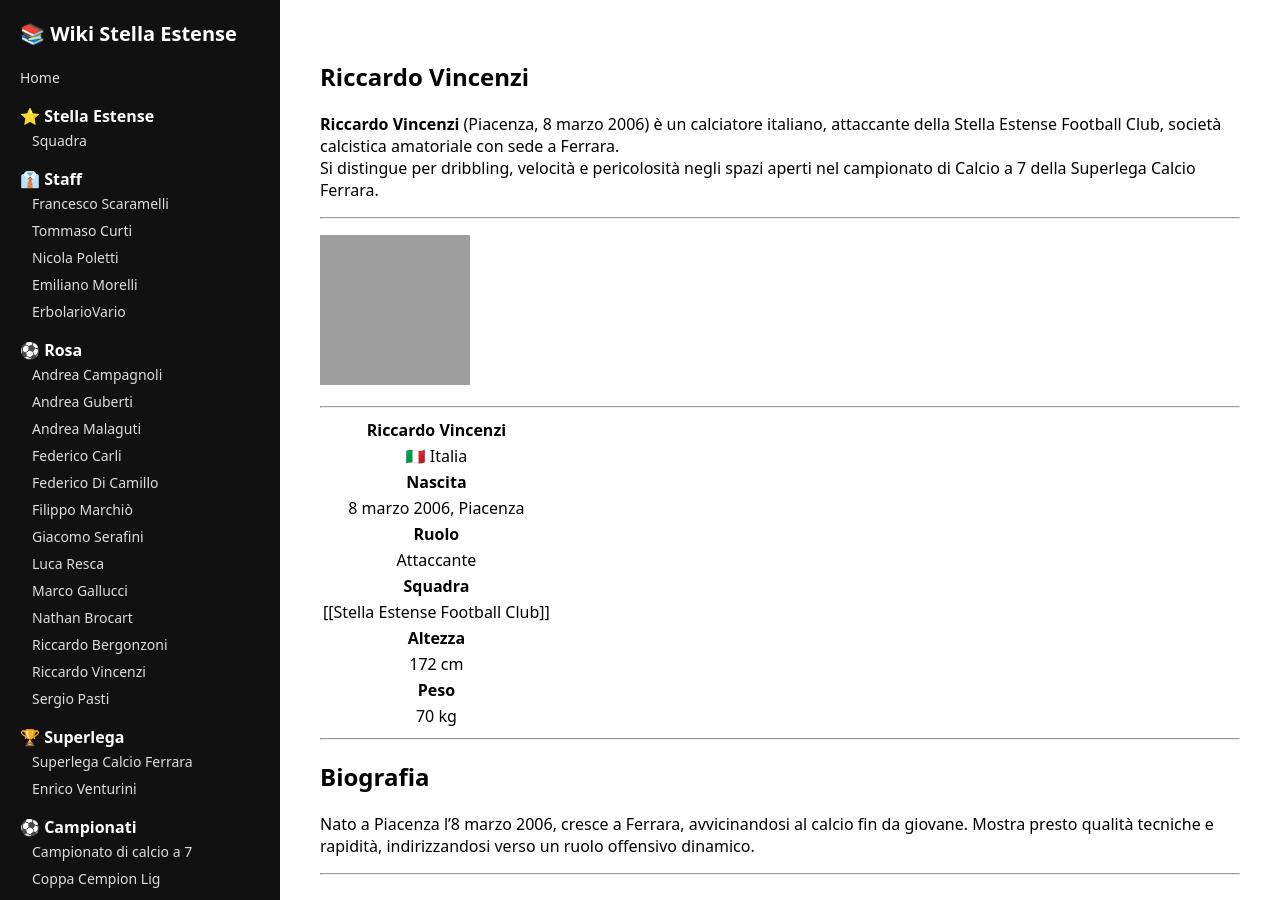
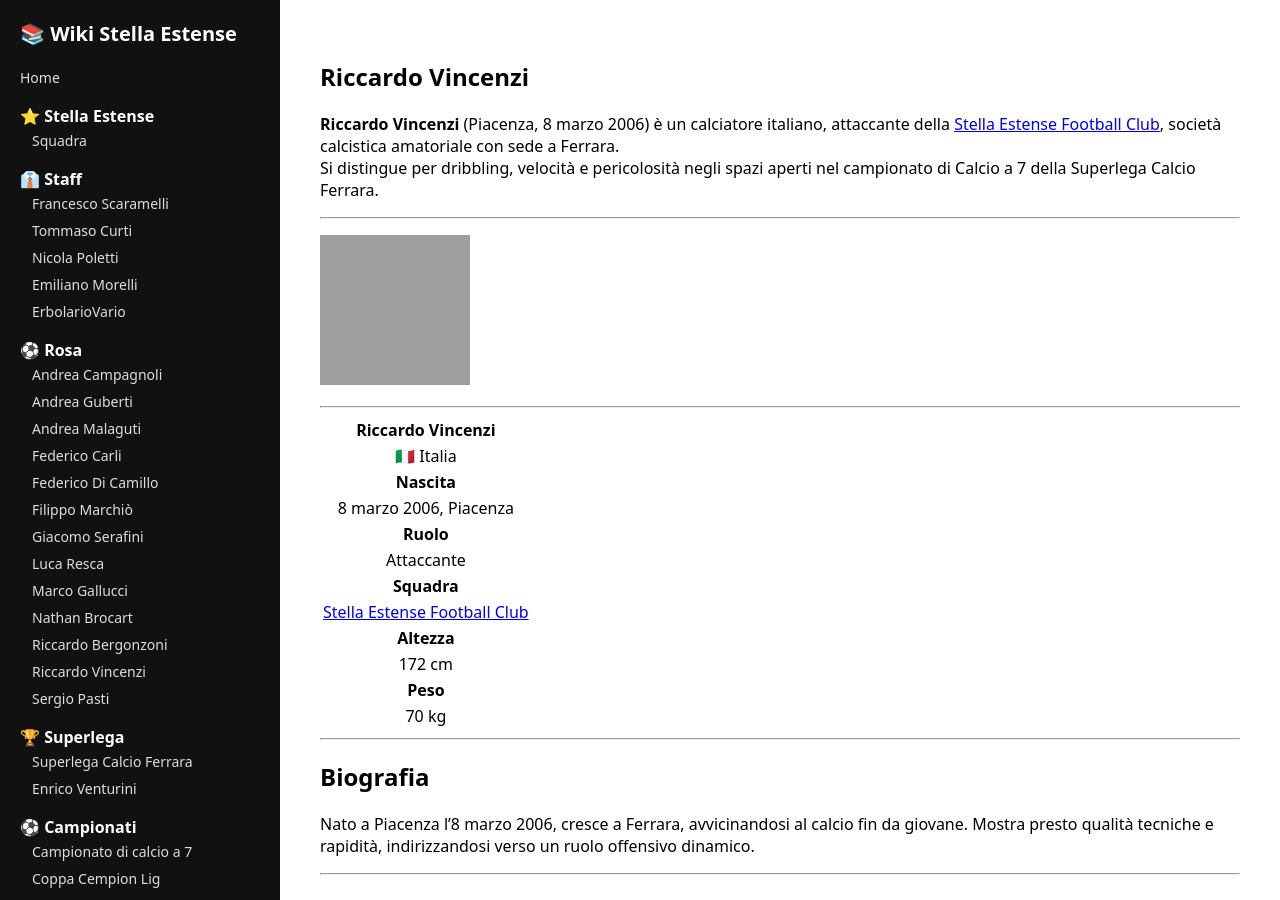
Before and after one commit to tommy-unife/Stella-Estense-Wiki, a Jekyll site: the page built from Riccardo-Vincenzi.md, in a window 1280 px wide and 900 px high. Built offline with Jekyll 4.4.1, drawn with Linux system fonts in a browser that asks for light colours; our own code applies the rules of GitHub Pages for plain Markdown files; part of the change alters nothing that is shown; grey boxes are pictures that could not be loaded.

```diff
--- a/Riccardo-Vincenzi.md
+++ b/Riccardo-Vincenzi.md
@@ -1,6 +1,6 @@
 ## Riccardo Vincenzi
 
-**Riccardo Vincenzi** (Piacenza, 8 marzo 2006) è un calciatore italiano, attaccante della Stella Estense Football Club, società calcistica amatoriale con sede a Ferrara.
+**Riccardo Vincenzi** (Piacenza, 8 marzo 2006) è un calciatore italiano, attaccante della [Stella Estense Football Club](Stella-Estense-Football-Club.md), società calcistica amatoriale con sede a Ferrara.
 Si distingue per dribbling, velocità e pericolosità negli spazi aperti nel campionato di Calcio a 7 della Superlega Calcio Ferrara.
 
 ---
@@ -17,7 +17,7 @@ Si distingue per dribbling, velocità e pericolosità negli spazi aperti nel cam
 | **Ruolo** |
 | Attaccante |
 | **Squadra** |
-| [[Stella Estense Football Club]] |
+| [Stella Estense Football Club](Stella-Estense-Football-Club.md) |
 | **Altezza** |
 | 172 cm |
 | **Peso** |
```
